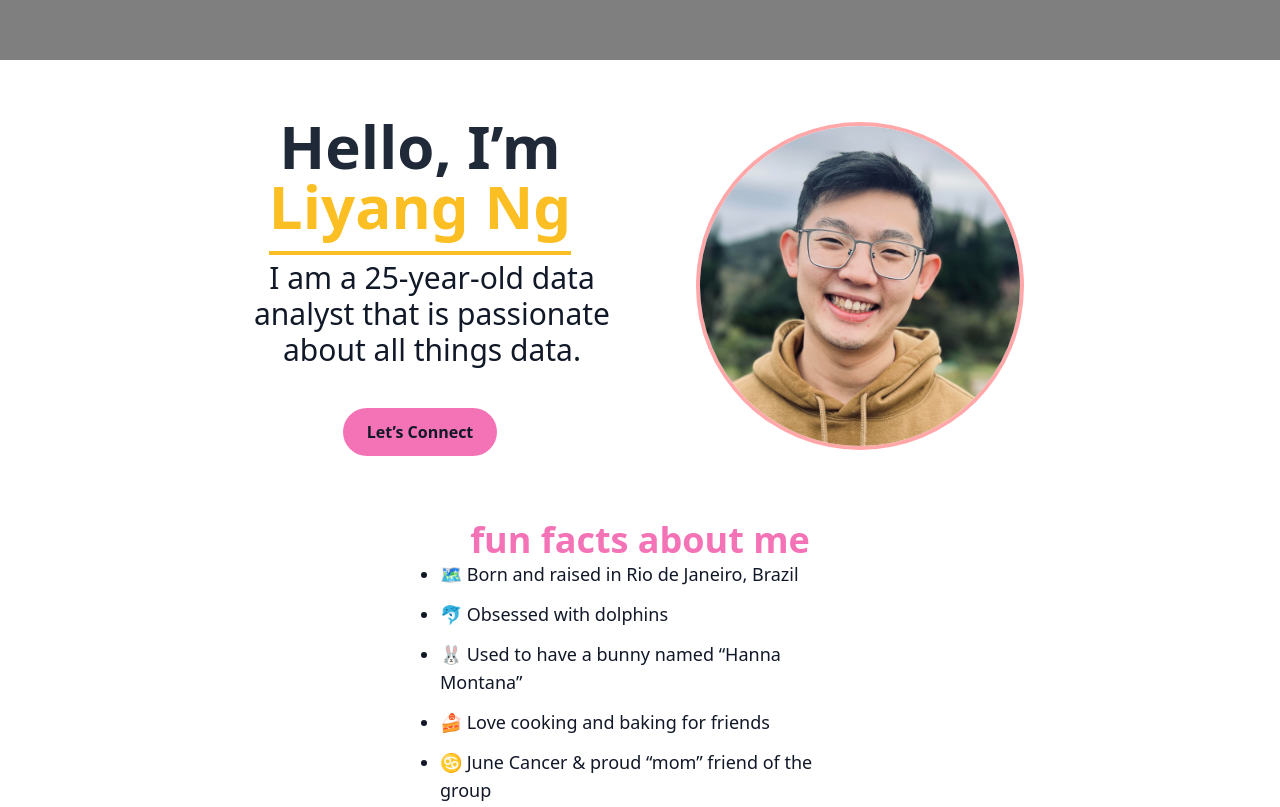
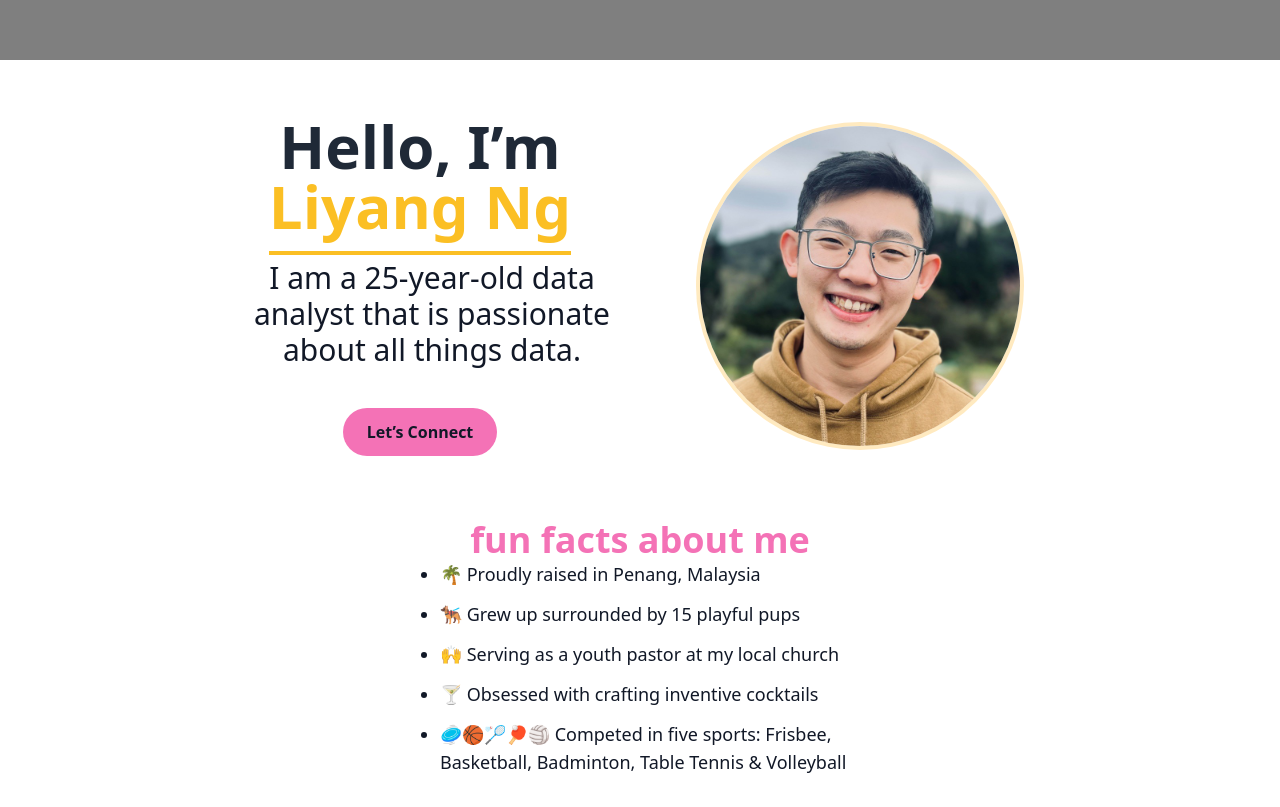
Before and after one commit to NLIYANG/notebook, a plain HTML site: page index.html in a window 1280 px wide. Shown: the part 740-1547 px from the top of the page. Drawn offline with nearby package versions, Linux system fonts and the light colour scheme.

Commit message:
Update index.html

```diff
--- a/index.html
+++ b/index.html
@@ -75,7 +75,7 @@
 
       <!-- Photo -->
       <div class="flex-1 flex justify-center">
-        <div class="relative rounded-full overflow-hidden w-64 h-64 md:w-80 md:h-80 ring-4 ring-[#ffa7a9]">
+        <div class="relative rounded-full overflow-hidden w-64 h-64 md:w-80 md:h-80 ring-4 ring-[#ffeac0]">
           <img src="headshot.jpg" class="object-cover w-full h-full"/>
           <!-- Optional doodles with absolute positioning -->
           <div class="absolute top-2 left-2 text-pink-400 text-2xl">✨</div>
@@ -91,11 +91,11 @@
     class="list-disc list-outside pl-6 space-y-3 text-lg
            text-left mx-auto max-w-md + mb-50"
   >
-        <li>🗺️ Born and raised in Rio de Janeiro, Brazil</li>
-        <li>🐬 Obsessed with dolphins</li>
-        <li>🐰 Used to have a bunny named “Hanna Montana”</li>
-        <li>🍰 Love cooking and baking for friends</li>
-        <li>♋ June Cancer & proud “mom” friend of the group</li>
+  <li>🌴 Proudly raised in Penang, Malaysia</li>
+  <li>🐕‍🦺 Grew up surrounded by 15 playful pups</li>
+  <li>🙌 Serving as a youth pastor at my local church</li>
+  <li>🍸 Obsessed with crafting inventive cocktails</li>
+  <li>🥏🏀🏸🏓🏐 Competed in five sports: Frisbee, Basketball, Badminton, Table Tennis & Volleyball</li>
       </ul>
     </section>
 
```
